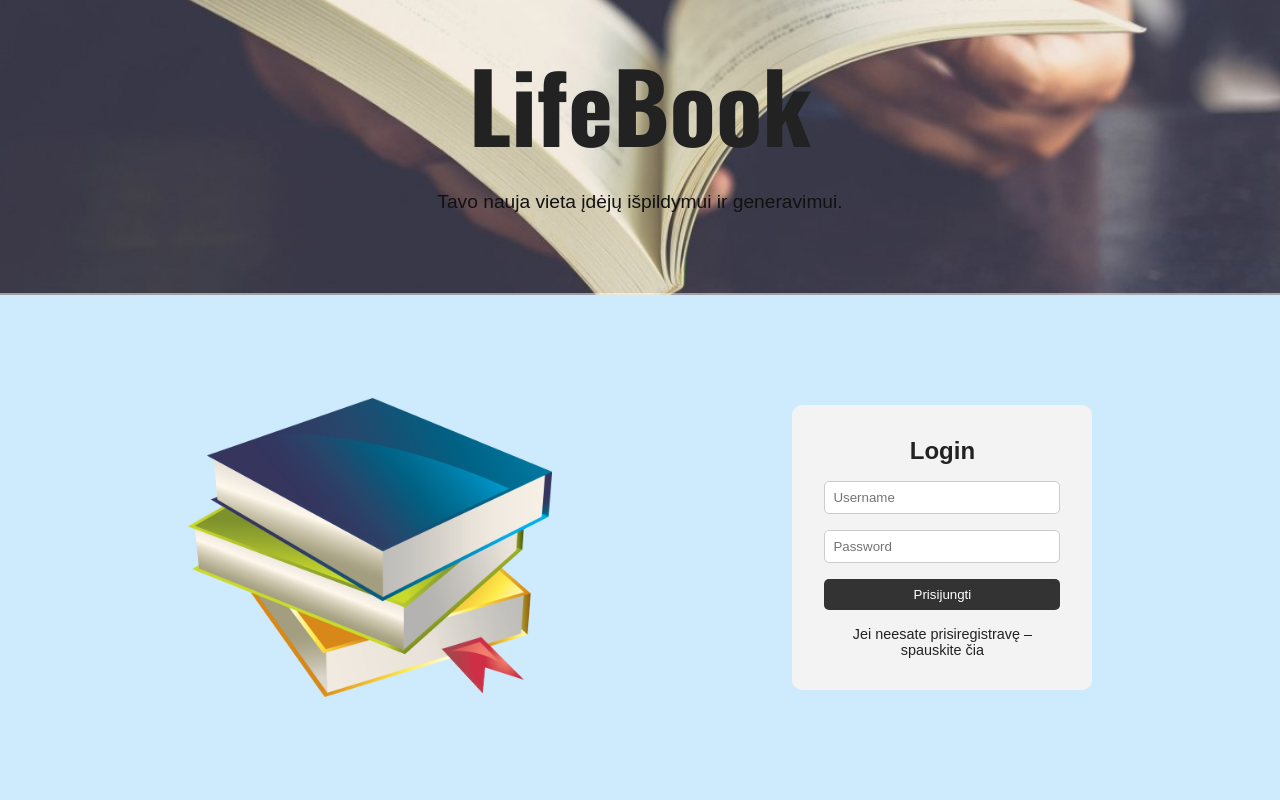
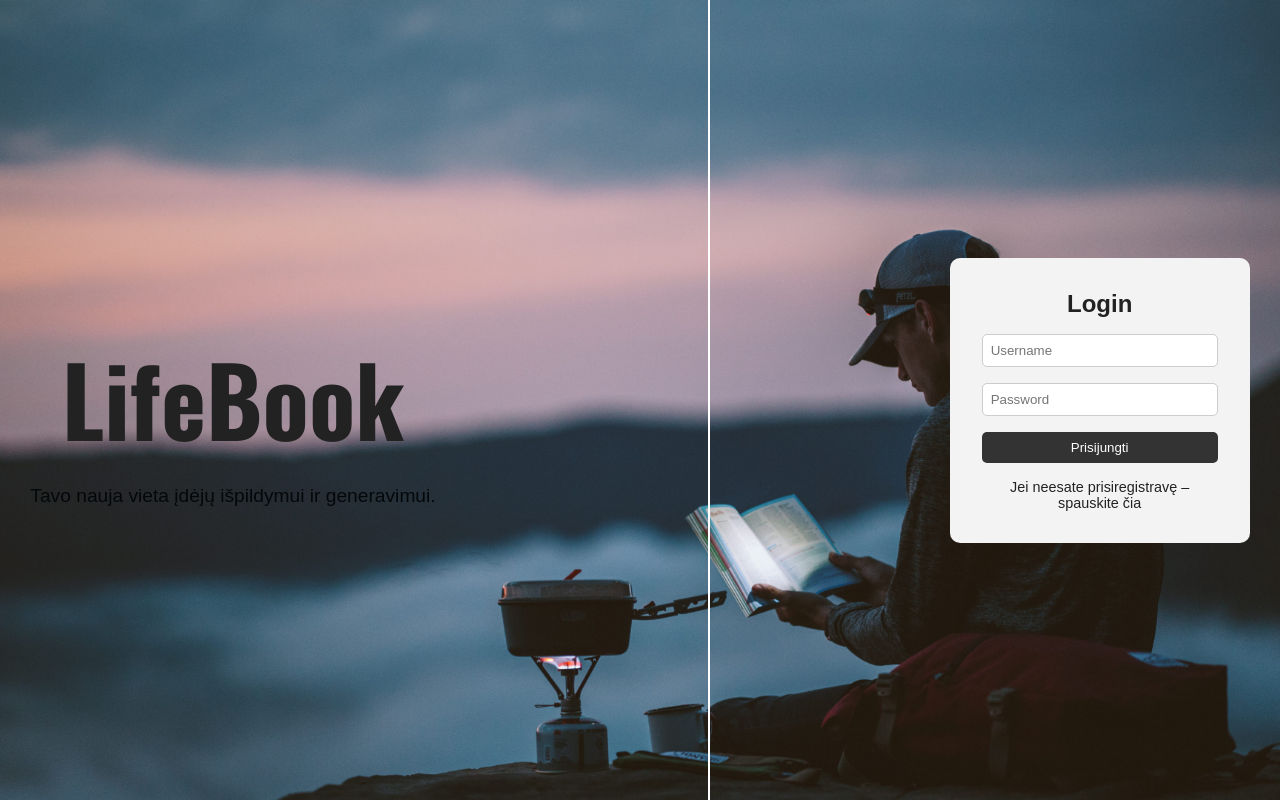
Before and after one commit to fAntomlt/baigiamasisdarbas, a React (Vite) app: page / in a window 1280 px wide. Built offline with nearby package versions, Linux system fonts and the light colour scheme.

Commit message:
Layout of the page redesigned

```diff
--- a/src/pages/AuthPage.jsx
+++ b/src/pages/AuthPage.jsx
@@ -3,12 +3,15 @@ import styled from 'styled-components';
 import LoginForm from '../components/organisms/LoginForm';
 import bookImage from '../assets/book.png';
 import topSectionBg from '../assets/topsectionpic.jpg';
+import wallpaper from '../assets/wallpaper.jpg'
 
 const Wrapper = styled.div`
   display: flex;
-  flex-direction: column;
+  justify-content: center;
   min-height: 100vh;
-  background-color:rgb(205, 235, 253);
+  background-image: url(${wallpaper});
+  background-size: cover;
+  background-position: center;
 `;
 
 const Header = styled.header`
@@ -21,52 +24,50 @@ const Header = styled.header`
 
 const Content = styled.div`
   display: flex;
-  flex: 1;
-  padding: 2rem;
   justify-content: center;
+  align-items: center;
   gap: 15rem;
-  align-items: center;
-`;
-
-const Image = styled.img`
-  width: 30%;
-  object-fit: contain;
 `;
 
 const Subtext = styled.p`
   text-align: center;
   font-size: 1.2rem;
   margin-top: -1rem;
-  color: rgb(17, 17, 17);
+  color: rgb(4, 8, 10);
   font-family: 'Poppins', sans-serif;
 `;
 
-const Divider = styled.div`
-  height: 2px;
-  width: 100%;
+const LeftSide = styled.div`
+  display: flex;
+  flex-direction: column;
+  justify-content: center;
+  padding-right: 2rem;
+`;
+
+const RightSide = styled.div`
+  display: flex;
+  justify-content: center;
+  align-items: center;
+`;
+
+const VerticalDivider = styled.div`
+  width: 2px;
   background-color: white;
-  margin: 5rem 0 auto;
-  opacity: 50%;
-`
-
-const TopSection = styled.div`
-  background-image: url(${topSectionBg});
-  background-size: cover;
-  background-position: center;
-  text-align: center;
+  height: 100%;
 `;
 
 const AuthPage = () => {
   return (
     <Wrapper>
-      <TopSection>
-        <Header>LifeBook</Header>
-        <Subtext>Tavo nauja vieta įdėjų išpildymui ir generavimui.</Subtext>
-      <Divider></Divider>
-      </TopSection>
       <Content>
-        <Image src={bookImage} alt="Book" />
-        <LoginForm />
+        <LeftSide>
+          <Header>LifeBook</Header>
+          <Subtext>Tavo nauja vieta įdėjų išpildymui ir generavimui.</Subtext>
+        </LeftSide>
+        <VerticalDivider />
+        <RightSide>
+          <LoginForm />
+        </RightSide>
       </Content>
     </Wrapper>
   );
```
Also changed, not shown: src/assets/wallpaper.jpg (added).
